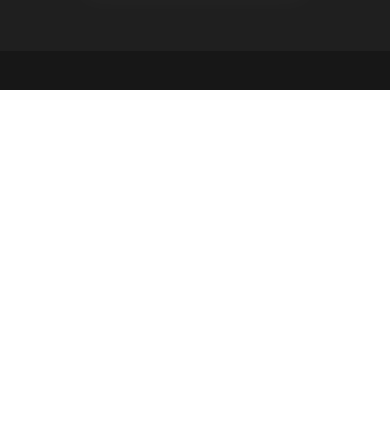
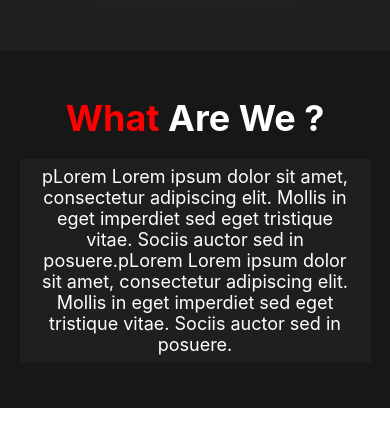
Before and after one commit to rennovex/rennovex.github.io, a React (Create React App) app in the folder rennovex-site/: page / in a window 390 px wide. Shown: the part 754-1178 px from the top of the page. Before the commit the page ends 844 px from the top, so only its background shows below. Built offline with nearby package versions, Linux system fonts and the light colour scheme.

Commit message:
included What are we

```diff
--- a/rennovex-site/src/App.js
+++ b/rennovex-site/src/App.js
@@ -2,12 +2,14 @@
 import './App.css';
 import Nav from './components/Nav';
 import Hero from './components/Hero';
+import Whatarewe from './components/WhatAreWe';
 
 function App() {
   return (
     <div className="App">
     <Nav/>
     <Hero/>
+    <Whatarewe/>
     </div>
   );
 }
--- a/rennovex-site/src/components/WhatAreWe.js
+++ b/rennovex-site/src/components/WhatAreWe.js
@@ -0,0 +1,11 @@
+import classes from './WhatAreWe.module.css';
+const Whatarewe = () => {
+    return <section className={classes.Whatarewe}>
+     <h2 className={classes.Whatarewe__header}><span style={{color:'red'}}>What</span> Are We ?</h2>
+     <div className = {classes.Whatarewe__desc__cont}><p className = {classes.Whatarewe__desc}>pLorem Lorem ipsum dolor sit amet, consectetur adipiscing elit. Mollis in eget imperdiet sed eget tristique vitae. Sociis auctor sed in posuere.pLorem Lorem ipsum dolor sit amet, consectetur adipiscing elit. Mollis in eget imperdiet sed eget tristique vitae. Sociis auctor sed in posuere.</p></div>
+
+    </section>
+
+    }
+
+    export default Whatarewe
--- a/rennovex-site/src/components/WhatAreWe.module.css
+++ b/rennovex-site/src/components/WhatAreWe.module.css
@@ -0,0 +1,71 @@
+/*@media screen  and (max-width:500px) {
+
+/*.Whatarewe{
+    display: flex;
+    flex-direction: column;
+    width: 80%;
+    height:40vh;
+    align-items: center;
+    justify-content: center;
+
+}
+}*/
+@media screen and (max-width:870px){
+
+.Whatarewe{
+    display: flex;
+    flex-direction: column;
+    align-items: center;
+    justify-content: center;
+    margin:5%  0%;
+    height: 40vh;
+
+
+}
+.Whatarewe__desc__cont{
+    margin: 5% ;
+    background-color: #1f1f1f;
+}
+.Whatarewe__header{
+    font-size: 36px;
+    color: #FFFFFF;
+}
+
+.Whatarewe__desc{
+    margin:2% 5% ;
+    text-align: center;
+    font-size: 18px;
+    color: #FFFFFF;
+
+}
+}
+
+
+
+@media screen and (min-width : 870px) {
+.Whatarewe{
+    display: flex;
+    flex-direction: column;
+    align-items: center;
+    justify-content: center;
+    margin: 100px 200px;
+    height: 40vh;
+
+
+}
+.Whatarewe__desc__cont{
+    margin-top: 50px;
+    background-color: #1f1f1f;
+
+}
+.Whatarewe__header{
+    font-size: 48px;
+    color: #FFFFFF;
+}
+
+.Whatarewe__desc{
+    margin: 20px;
+    font-size: 24px;
+    color: #FFFFFF;
+}
+}
```
Also changed, not shown: rennovex-site/src/components/WhatWeDo.js (+25 -0 lines), rennovex-site/src/components/WhatWeDo.module.css (+10 -0 lines).
